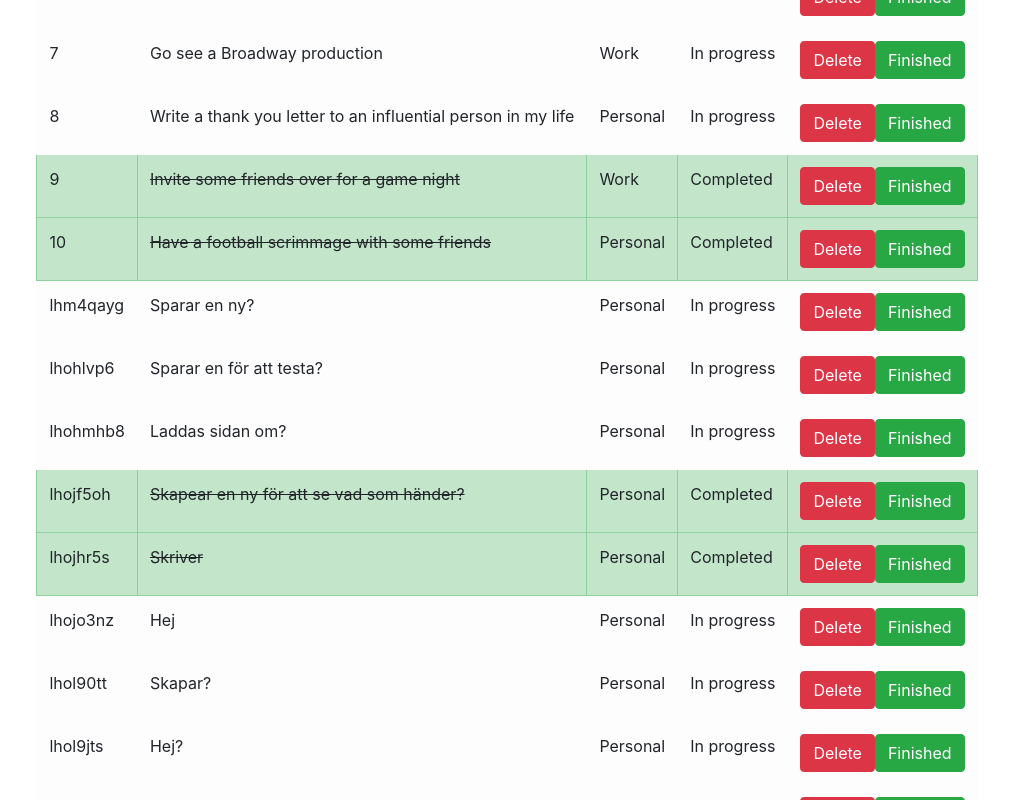
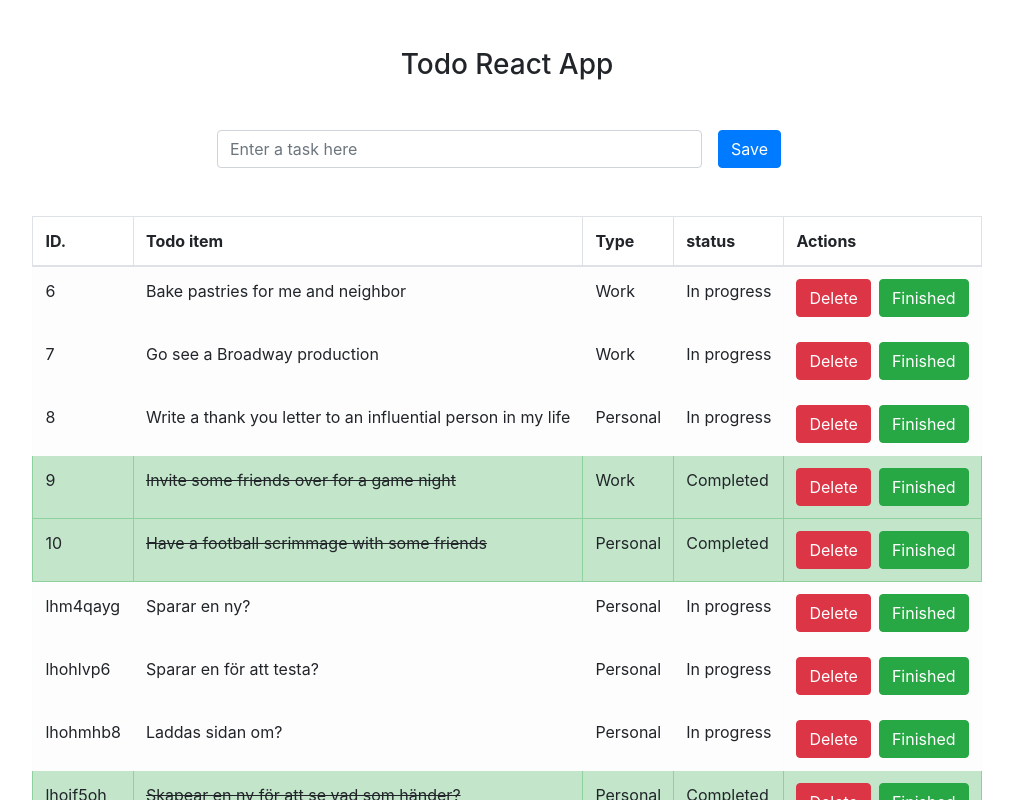
Before and after one commit to devjoppe/todo-react-app, a React (Vite) app: page / in a window 1280 px wide. Shown: the top 800 px of the page, without its empty margins (133-1146 px from the left). Built offline with nearby package versions, Linux system fonts and the light colour scheme; data requests are answered from the project's data file.

Commit message:
Added Input form

```diff
--- a/src/App.tsx
+++ b/src/App.tsx
@@ -3,12 +3,14 @@ import './assets/style/css/style.css'
 
 // Components
 import TodoList from "./components/TodoList.tsx";
+import TodoForm from "./components/TodoForm.tsx";
 
 function App() {
 
   return (
-        <div className="app-container d-flex align-items-center justify-content-center flex-column">
-            <h3>Todo React App</h3>
+        <div className="app-container h-auto d-flex align-items-center justify-content-center flex-column mb-5">
+            <h3 className="mt-5 mb-5">Todo React App</h3>
+            <TodoForm />
             <TodoList />
         </div>
     )
--- /dev/null
+++ b/src/components/TodoForm.tsx
@@ -0,0 +1,12 @@
+const TodoForm = () => {
+    return(
+        <div className="d-flex align-items-center mb-3 col-6 mb-5">
+            <form className="d-flex mr-3 mb-0 col-12">
+                <input type="text" className="form-control mr-3" id="formGroupExampleInput" placeholder="Enter a task here" />
+                <button type="button" className="btn btn-primary mr-3">Save</button>
+            </form>
+        </div>
+    )
+}
+
+export default TodoForm
--- a/src/components/TodoItem.tsx
+++ b/src/components/TodoItem.tsx
@@ -22,7 +22,7 @@ const TodoItem:React.FC<todoListProps> = ({todoList}) => {
                     </td>
                     <td>{todo.completed ? "Completed" : "In progress"}</td>
                     <td>
-                        <button className="btn btn-danger">Delete</button>
+                        <button className="btn btn-danger mr-2">Delete</button>
                         <button className="btn btn-success">Finished</button>
                     </td>
                 </tr>
```
